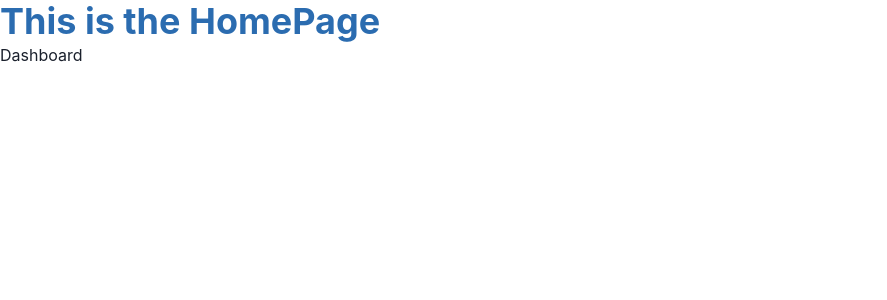
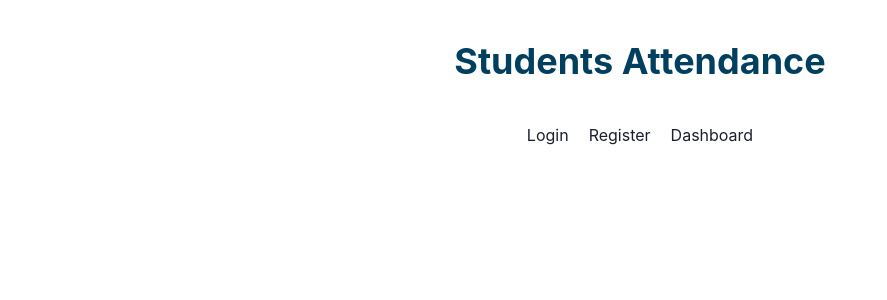
Before and after one commit to Gabriel-Rockson/classhub, a React app in the folder frontend/: page / in a window 1280 px wide. Shown: the top 300 px of the page, without its empty margins (0-887 px from the left). Built offline with nearby package versions, Linux system fonts and the light colour scheme; the HTML template or start-up script is replaced by a standard one.

Commit message:
Add the routes for the login and register pages

```diff
--- a/frontend/src/App.js
+++ b/frontend/src/App.js
@@ -12,12 +12,15 @@ import StudentDetail from "./dashboard/StudentDetail";
 import StudentList from "./dashboard/StudentList";
 import AddAttendance from "./dashboard/AddAttendance";
 import AttendanceList from "./dashboard/AttendanceList";
+import Login from "./auth/Login";
+import Register from "./auth/Register";
 
 const colors = {
   brand: {
     900: "#1a365d",
     800: "#153e75",
     700: "#2a69ac",
+    dark: "rgb(26, 32, 44)",
   },
 };
 
@@ -40,6 +43,8 @@ function App() {
               <Route path="add-attendance" element={<AddAttendance />} />
             </Route>
           </Route>
+          <Route path="/app/login" element={<Login />} />
+          <Route path="app/register" element={<Register />} />
         </Routes>
       </BrowserRouter>
     </ChakraProvider>
--- a/frontend/src/HomePage.js
+++ b/frontend/src/HomePage.js
@@ -1,13 +1,23 @@
 import React from "react";
-import { Box, Heading } from "@chakra-ui/react";
+import { Box, Heading, Flex, HStack } from "@chakra-ui/react";
 import { Link } from "react-router-dom";
+import { Button } from "@chakra-ui/react";
 
 function HomePage() {
   return (
     <>
       <Box>
-        <Heading color="blue.600">This is the HomePage</Heading>
-        <Link to="/app/dashboard">Dashboard</Link>
+        <Heading textAlign={"center"} color={"telegram.900"} py={10}>
+          Students Attendance
+        </Heading>
+
+        <Flex justifyContent="center">
+          <HStack spacing={5}>
+          <Link color="telegram.600" to="/app/login">Login</Link>
+          <Link color="telegram.600" as={Button} to="/app/register">Register</Link>
+          <Link color="telegram.600" as={Button} to="/app/dashboard">Dashboard</Link>
+          </HStack>
+        </Flex>
       </Box>
     </>
   );
```
